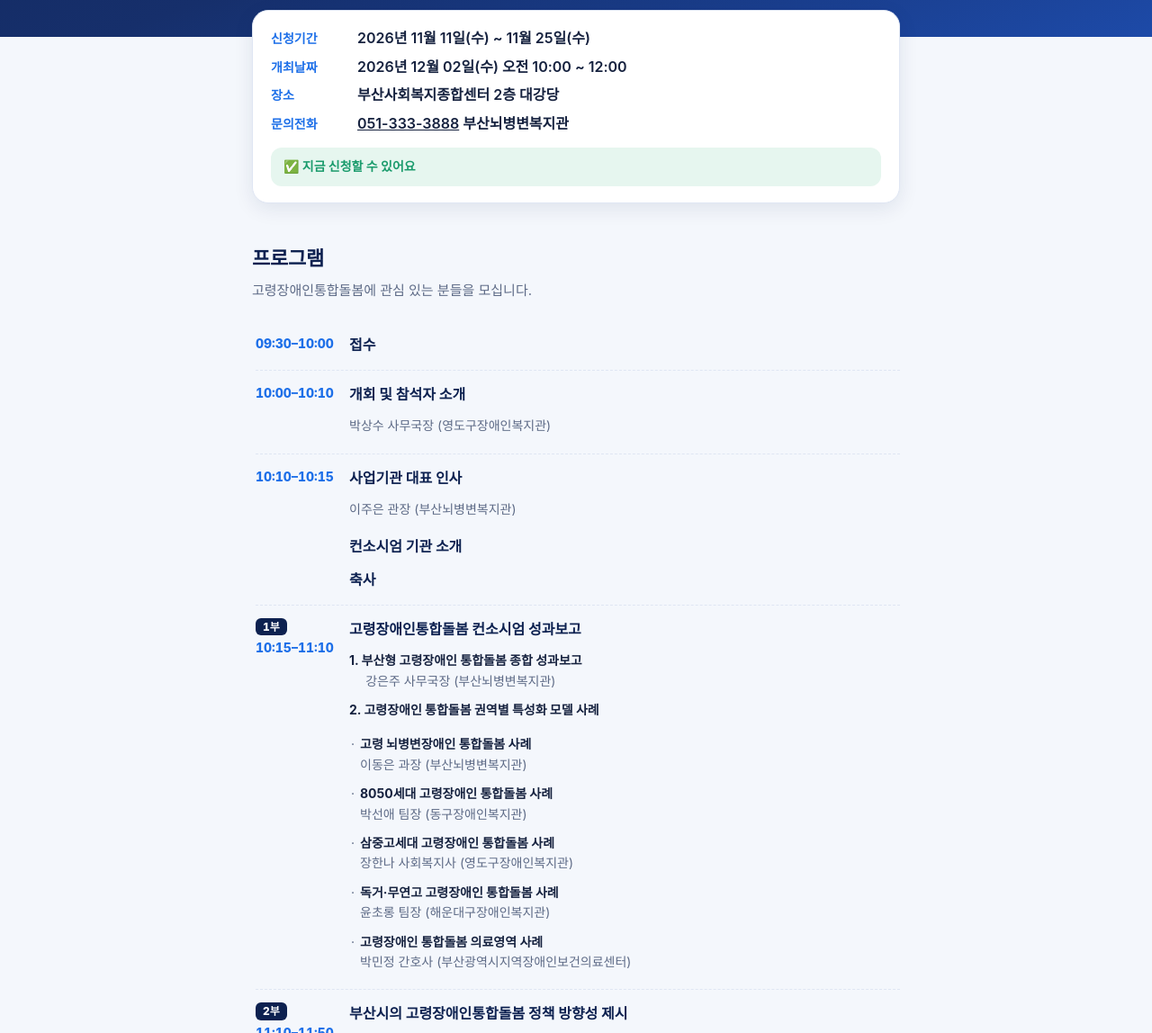
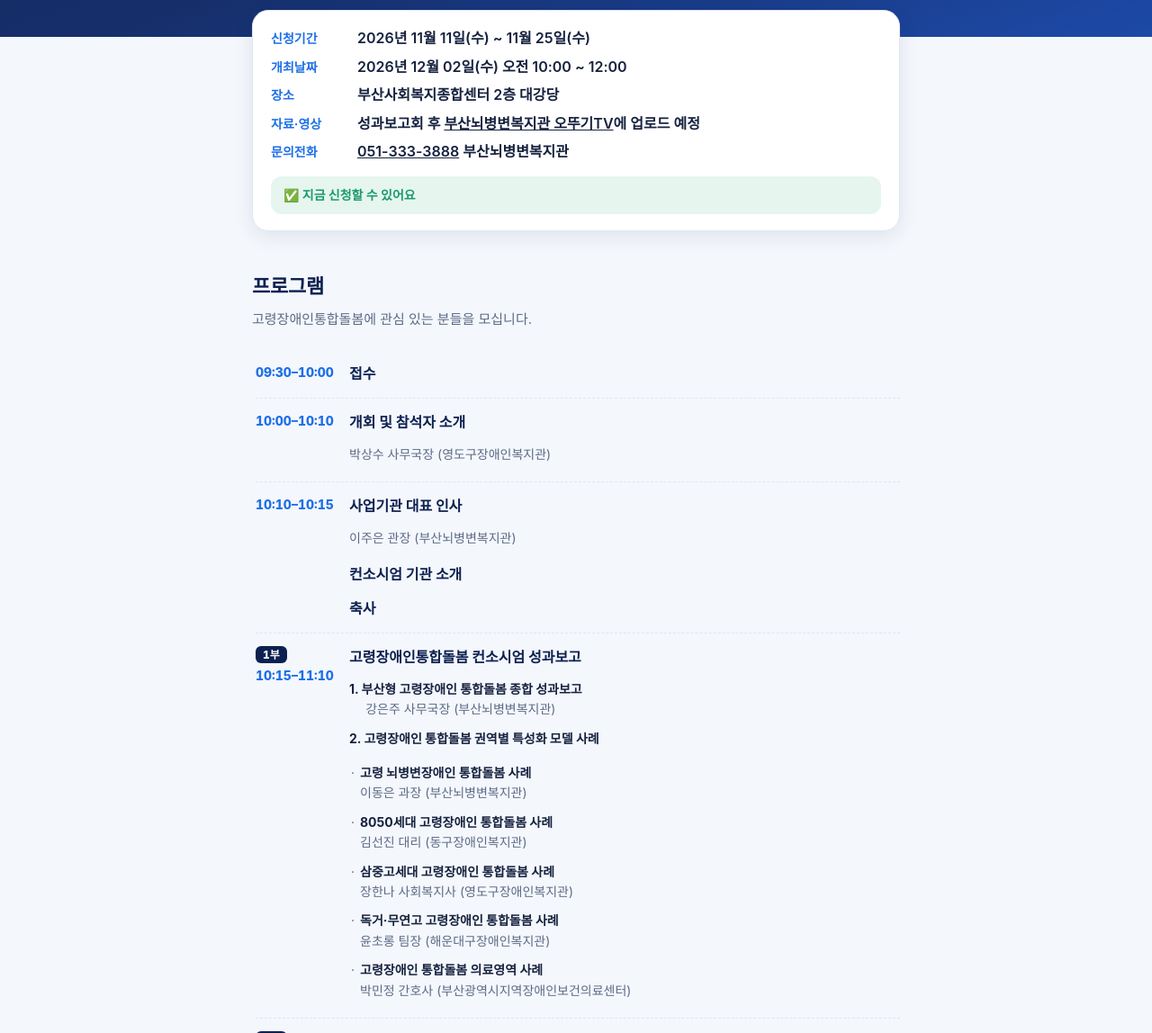
Before and after one commit to cpbusan/261202, a plain HTML site: page index.html in a window 1280 px wide. Shown: the part 552-1700 px from the top of the page at 90% size. Drawn offline with Linux system fonts and the light colour scheme; a web font is replaced by a local one.

Commit message:
Add files via upload

```diff
--- a/index.html
+++ b/index.html
@@ -172,6 +172,7 @@ footer b{color:#fff}
         <dt>신청기간</dt><dd>2026년 11월 11일(수) ~ 11월 25일(수)</dd>
         <dt>개최날짜</dt><dd>2026년 12월 02일(수) 오전 10:00 ~ 12:00</dd>
         <dt id="venueDt" hidden>장소</dt><dd id="venueDd" hidden></dd>
+        <dt>자료·영상</dt><dd>성과보고회 후 <a href="https://www.youtube.com/@busancp" target="_blank" rel="noopener">부산뇌병변복지관 오뚜기TV</a>에 업로드 예정</dd>
         <dt>문의전화</dt><dd><a href="tel:0513333888">051-333-3888</a> 부산뇌병변복지관</dd>
       </dl>
       <div class="status" id="statusBox"></div>
@@ -200,7 +201,7 @@ footer b{color:#fff}
         </ul>
         <ul class="sub">
           <li><span class="pt">고령 뇌병변장애인 통합돌봄 사례</span><span class="nm">이동은 과장 (부산뇌병변복지관)</span></li>
-          <li><span class="pt">8050세대 고령장애인 통합돌봄 사례</span><span class="nm">박선애 팀장 (동구장애인복지관)</span></li>
+          <li><span class="pt">8050세대 고령장애인 통합돌봄 사례</span><span class="nm">김선진 대리 (동구장애인복지관)</span></li>
           <li><span class="pt">삼중고세대 고령장애인 통합돌봄 사례</span><span class="nm">장한나 사회복지사 (영도구장애인복지관)</span></li>
           <li><span class="pt">독거·무연고 고령장애인 통합돌봄 사례</span><span class="nm">윤초롱 팀장 (해운대구장애인복지관)</span></li>
           <li><span class="pt">고령장애인 통합돌봄 의료영역 사례</span><span class="nm">박민정 간호사 (부산광역시지역장애인보건의료센터)</span></li>
```
